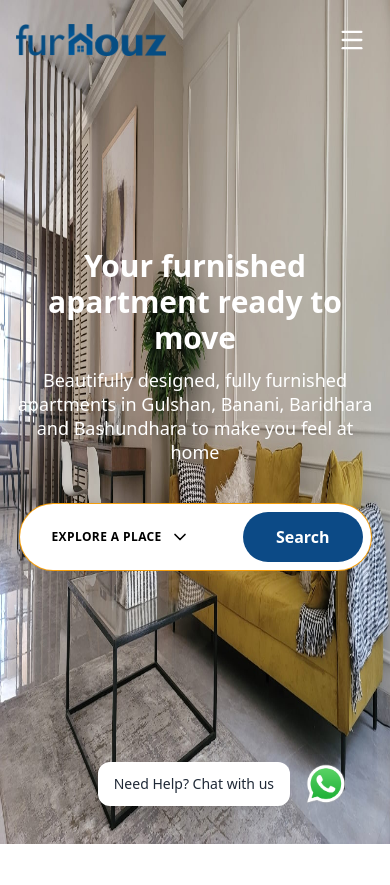
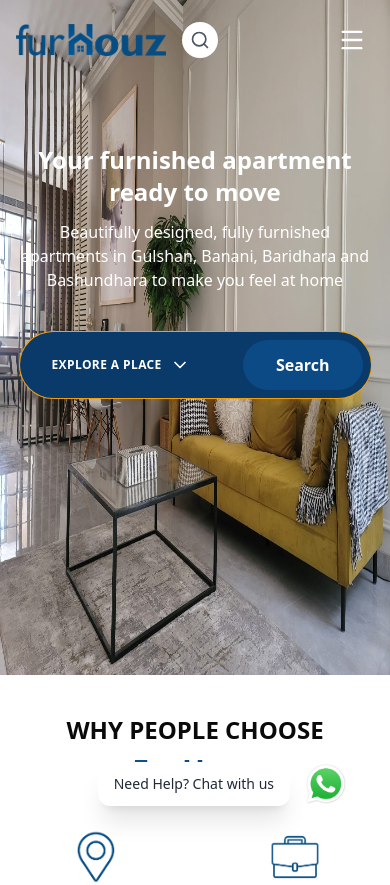
Before and after one commit to Shaon99/furhouz, a Next.js app: page / in a window 390 px wide. Shown: the top 885 px of the page. Built offline with nearby package versions, Linux system fonts and the light colour scheme.

Commit message:
Simple design modify and mobile screen header searh feild added.

```diff
--- a/app/property/[slug]/property/Gallery.tsx
+++ b/app/property/[slug]/property/Gallery.tsx
@@ -109,7 +109,7 @@ export default function Gallery({ images, property }: { images: string[]; proper
                 alt={`Property image ${i + 1}`}
                 fill
                 priority={i === 0}
-                className="object-cover w-full h-full"
+                className="object-fill w-full h-full md:h-[650px] "
                 draggable={false}
                 style={{ transition: "transform .4s", borderRadius: "1rem" }}
               />
--- a/components/global/Header.tsx
+++ b/components/global/Header.tsx
@@ -14,13 +14,13 @@ export default function Header({
   imageClassName = "",
 }: HeaderProps) {
   return (
-    <header className={`relative w-full h-screen overflow-hidden ${className}`}>
+    <header className={`relative w-full h-[80vh] md:h-screen overflow-hidden ${className}`}>
       {/* Background Image */}
       <Image
         src='/hero.jpeg'
         alt="Header background"
         fill
-        className={`object-fill w-full h-full ${imageClassName}`}
+        className={`object-fill w-full h-[80%] md:h-full ${imageClassName}`}
         priority
         sizes="100vw"
       />
--- /dev/null
+++ b/components/home/ResponsiveSearch.jsx
@@ -0,0 +1,79 @@
+"use client";
+
+import { useState, useRef } from "react";
+import { Search } from "lucide-react";
+
+export default function ResponsiveSearch({
+  placeholder = "Search your products",
+  onSubmit,
+  className = "",
+}) {
+  const [q, setQ] = useState("");
+  const [showInput, setShowInput] = useState(false);
+  const inputRef = useRef(null);
+
+  const handleSubmit = (e) => {
+    e.preventDefault();
+    onSubmit?.(q);
+  };
+
+  const handleIconClick = () => {
+    setShowInput(true);
+    setTimeout(() => inputRef.current?.focus(), 100);
+  };
+
+  const handleBlur = () => {
+    // Hide input on blur only for small screens
+    if (window.innerWidth < 768) {
+      setShowInput(false);
+    }
+  };
+
+  return (
+    <form
+      onSubmit={handleSubmit}
+      className={`block md:block lg:hidden relative ${className} md:ml-16 ml-2`}
+      aria-label="Search"
+    >
+      <div className="flex items-center justify-end w-full">
+        {/* Input field — visible on md+ always, toggle on mobile */}
+        <div
+          className={`relative transition-all duration-300 ease-in-out overflow-hidden ${
+            showInput ? "w-44" : "w-0"
+          } md:w-[22rem]`}
+        >
+          <input
+            ref={inputRef}
+            type="search"
+            value={q}
+            onChange={(e) => setQ(e.target.value)}
+            onBlur={handleBlur}
+            placeholder={placeholder}
+            className="
+              w-full text-sm px-4 py-2 rounded-full border border-[#f4a321]
+              outline-none focus:ring-0 focus:border-gray-300
+              placeholder-gray-500 text-gray-800
+            "
+          />
+          <button
+            type="submit"
+            className="absolute right-3 top-1/2 -translate-y-1/2 text-gray-600 hover:text-gray-800"
+          >
+            <Search className="w-4 h-4" />
+          </button>
+        </div>
+        {/* Search icon button (always visible on mobile, at right side) */}
+        {showInput ? null : (
+          <button
+            type="button"
+            onClick={handleIconClick}
+            className="p-2 rounded-full bg-white text-gray-600 hover:text-gray-800 focus:outline-none md:hidden ml-2"
+            aria-label="Open search"
+          >
+            <Search className="w-5 h-5" />
+          </button>
+        )}
+      </div>
+    </form>
+  );
+}
--- a/components/home/Search.tsx
+++ b/components/home/Search.tsx
@@ -47,12 +47,12 @@ export default function Search({ onSearch }: Props) {
   };
 
   return (
-    <section className="pt-36">
+    <section className="pt-10 md:pt-36">
       <div className="flex flex-col items-center text-center py-16 sm:py-24 mt-10 lg:mt-40">
-        <h1 className="text-3xl font-bold text-white md:text-4xl px-4 lg:px-0">
+        <h1 className="text-2xl font-bold text-white md:text-4xl px-4 lg:px-0">
           Your furnished apartment ready to move
         </h1>
-        <p className="lead text-white max-w-6xl mt-3 text-[18px] px-4 lg:px-0">
+        <p className="lead text-white max-w-6xl mt-3 md:text-[18px] text-[16px] px-4 lg:px-0">
           Beautifully designed, fully furnished apartments in Gulshan, Banani,
           Baridhara and Bashundhara to make you feel at home
         </p>
@@ -61,7 +61,7 @@ export default function Search({ onSearch }: Props) {
           ref={popRef}
           className="
             mt-10 w-[90%]  max-w-4xl mx-auto
-            rounded-full bg-white shadow-[var(--shadow-md)]
+            rounded-full bg-brand-800 shadow-[var(--shadow-md)]
             ring-1 ring-[color:var(--warning)]
             px-2 py-2
             flex items-center gap-2
@@ -79,15 +79,15 @@ export default function Search({ onSearch }: Props) {
                 rounded-full pl-6 pr-4 py-3
                 font-semibold tracking-wide
                 text-[color:var(--foreground)]
-                bg-white
+                bg-brand-800
                 focus:outline-none focus-visible:ring-4
                 focus-visible:ring-brand-200
               "
             >
-              <span className="uppercase text-xs lg:text-base text-black font-semibold">
+              <span className="uppercase text-xs lg:text-base text-white font-semibold">
                 {place || "Explore a place"}
               </span>
-              <ChevronDown className="size-5 text-black font-bold ml-0 lg:ml-24" aria-hidden="true" />
+              <ChevronDown className="size-5 text-white font-bold ml-0 lg:ml-40" aria-hidden="true" />
             </button>
 
             {open && (
--- a/components/home/Topbar.tsx
+++ b/components/home/Topbar.tsx
@@ -14,6 +14,7 @@ import {
 } from "@/components/ui/sheet"
 
 import { Menu } from "lucide-react";
+import ResponsiveSearch from './ResponsiveSearch';
 
 const NAV_LINKS = [
   { href: "/property", label: "APARTMENTS" },
@@ -67,6 +68,10 @@ const Topbar = () => {
             <Image src="/logo.png" alt="Logo" width={150} height={150} priority />
           </Link>
         </div>
+
+
+        <ResponsiveSearch onSubmit={() => {console.log('search')}} />
+
         {/* Center: Nav Links (hidden on md and down) */}
         <nav className="flex-1 flex justify-center">
           <div className={`hidden lg:flex items-center space-x-8 font-bold uppercase tracking-wider ${navTextClass} text-[18px]`}>
@@ -96,7 +101,7 @@ const Topbar = () => {
               <SheetHeader>
                 <div className="flex items-center p-4 border-b">
                   <Link href="/" className="flex items-center gap-2" tabIndex={-1}>
-                    <Image src="/logo.png" alt="Logo" width={52} height={52} priority />
+                    <Image src="/logo.png" alt="Logo" width={100} height={100} priority />
                   </Link>
                   {/* Single cross icon, not doubled */}
                   <SheetClose asChild>
```
Lines whose indentation alone changed are shown as unchanged.
